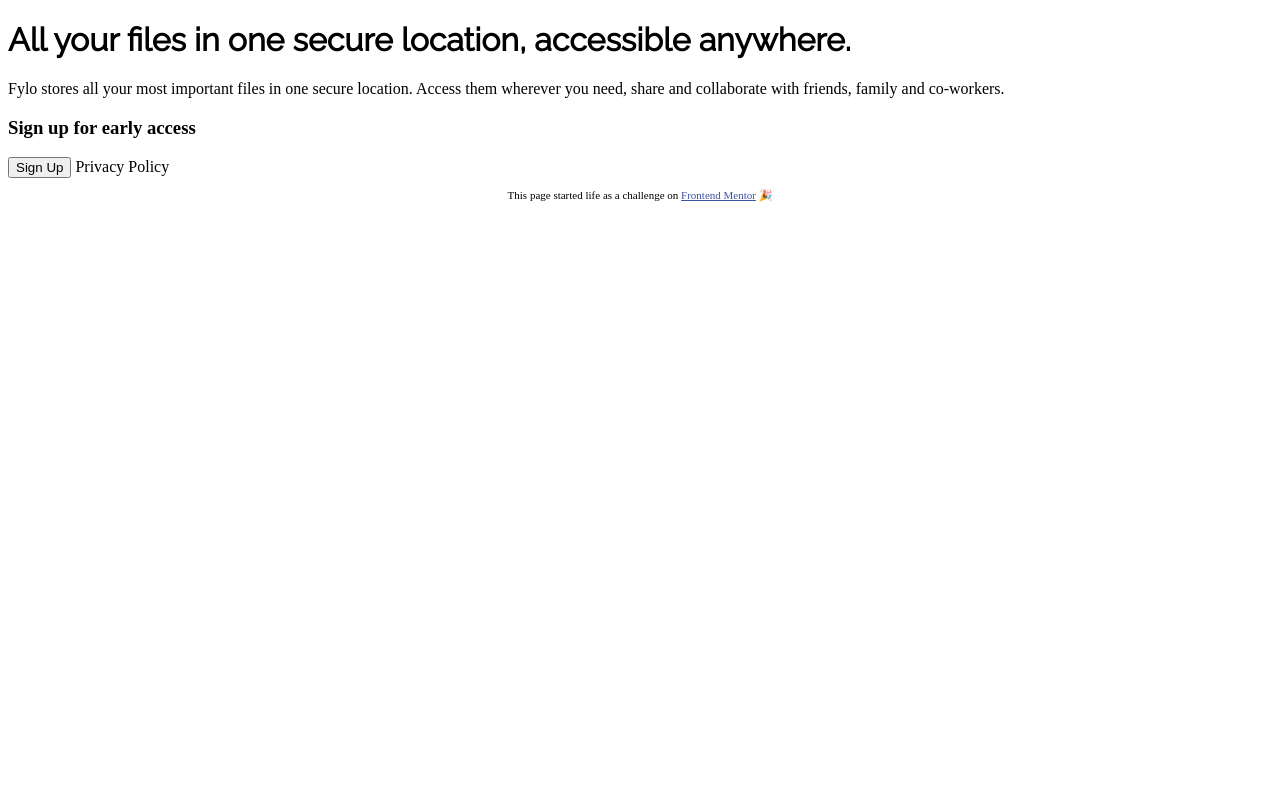
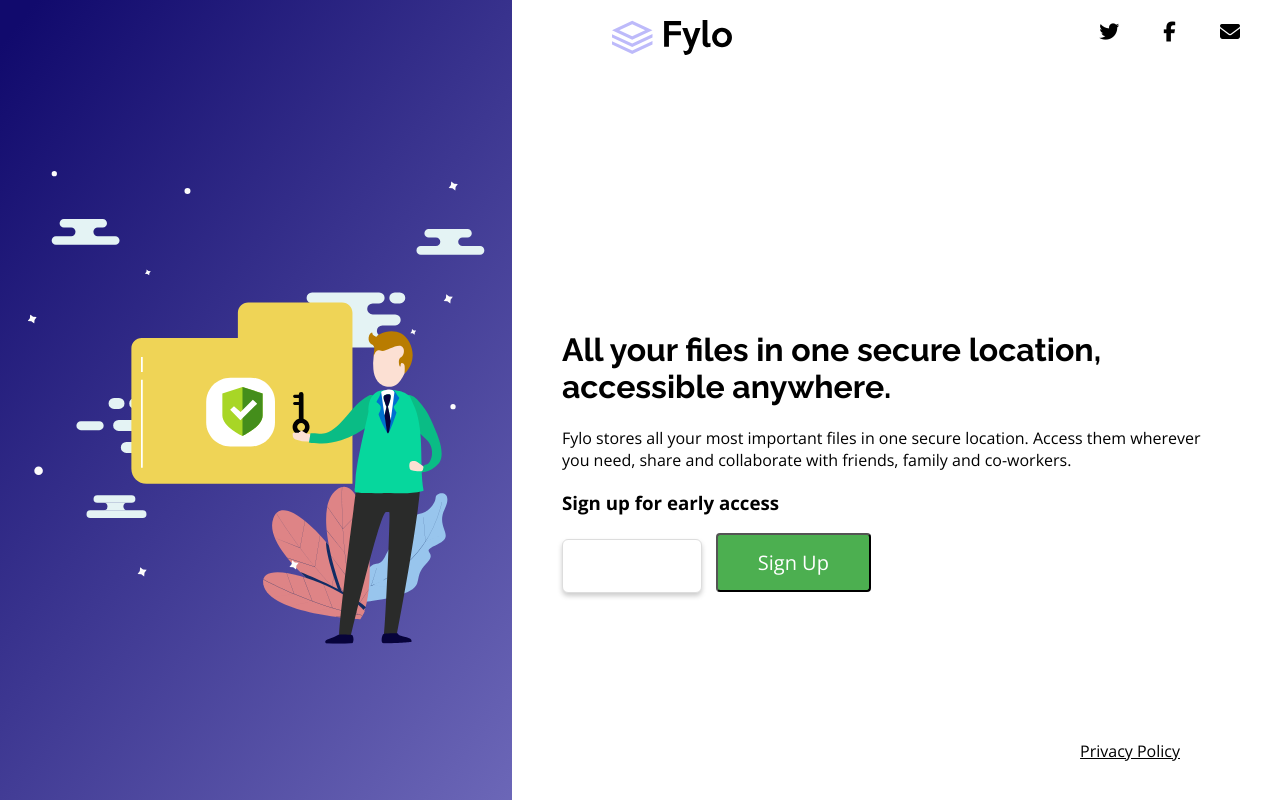
Before and after one commit to meggieveggie/fm-fylo-beta, a plain HTML site: page index.html in a window 1280 px wide. Drawn offline with nearby package versions, Linux system fonts and the light colour scheme.

Commit message:
completed web version

```diff
--- a/index.html
+++ b/index.html
@@ -6,8 +6,10 @@
 
   <link rel="icon" type="image/png" sizes="32x32" href="./images/favicon-32x32.png">
   <link rel="stylesheet" type="text/css" href="stylesheet.css">
-  <link href="https://fonts.googleapis.com/css?family=Open+Sans|Raleway&display=swap" rel="stylesheet">
+  <link href="https://fonts.googleapis.com/css?family=Raleway:700&display=swap" rel="stylesheet">
+  <link href="https://fonts.googleapis.com/css?family=Open+Sans:400,700&display=swap" rel="stylesheet">
 
+  <script src="https://kit.fontawesome.com/e54e12d9a7.js"></script>
 
 
   <title>Frontend Mentor | Beta sign up split layout Challenge</title>
@@ -15,11 +17,30 @@
 </head>
 <body>
 
-  <div>
+    <div class="split-left">
+        <div class="centered image-left">
+          <img src="./images/illustration-main.svg" >
+
+      </div>
+    </div>
 
 
+      <div class="split-right">
+          <div id="container">
+        <div class="topbar">
+          <span class="image-right">
+              <img src="./images/logo.svg">
+          </span>
+          <span class="icons">
+          <i class="fab fa-twitter fa-lg"></i>
+              <i class="fab fa-facebook-f fa-lg"></i>
+              <i class="fas fa-envelope fa-lg"></i>
+            </span>
         </div>
 
+
+
+        <div class="text">
           <h1 id="heading">
             All your files in one secure location, accessible anywhere.
           </h1>
@@ -30,22 +51,32 @@
             family and co-workers.
           </p>
 
-<h3>
+          <h3 class="bold">
             Sign up for early access
           </h3>
-
-<button>
+          <div id="input-button">
+          <input id='input'>
+        </input>
+          <button id="button">
             Sign Up
           </button>
+        </div>
+        </div>
 
-<a>
+        <div id="footer">
+            <a id="footer-text">
               Privacy Policy
               </a>
+              </div>
+        </div>
 
-  <footer>
-    <p class="attribution">
-      This page started life as a challenge on <a href="https://www.frontendmentor.io?ref=challenge" target="_blank">Frontend Mentor</a> 🎉
-    </p>
-  </footer>
+
+
+
+      </div>
+
+
+
+
 </body>
 </html>
--- a/stylesheet.css
+++ b/stylesheet.css
@@ -5,3 +5,121 @@
 #heading {
     font-family: 'Raleway';
 }
+
+body {
+    font-family: 'Open Sans', sans-serif;
+    font-weight: 400;
+}
+
+.bold{
+    font-weight: 700;
+}
+
+/* Split the screen in half */
+.split-left {
+    height: 100%;
+    width: 40%;
+    position: fixed;
+    z-index: 1;
+    top: 0;
+    overflow-x: hidden;
+    padding-top: 20px;
+    left: 0;
+    background-image: url("./images/bg-intro.svg");
+    background-size: 100% 130%;
+  }
+
+  .split-right {
+    height: 100%;
+    width: 60%;
+    position: fixed;
+    z-index: 1;
+    top: 0;
+    overflow-x: hidden;
+    padding-top: 20px;
+    right: 0;
+  }
+
+
+  /* If you want the content centered horizontally and vertically */
+.centered {
+    position: absolute;
+    top: 50%;
+    left: 50%;
+    transform: translate(-50%, -50%);
+  }
+
+  .image-left{
+    width: 100%;
+    border-radius: 100%;
+    text-align: center;
+  }
+
+  /* Style the image inside the centered container, if needed */
+  .image-right {
+    padding-left: 100px;
+  }
+
+  .icons {
+    position: absolute;
+    right: 0;
+  }
+
+  .fab {
+      padding: 10px 40px 30px 0
+  }
+  .fas {
+    padding: 10px 40px 30px 0
+}
+
+#container {
+    min-height:100%;
+    position:relative;
+}
+
+.text {
+    position: absolute;
+    top: 30%;
+    padding: 50px;
+}
+
+    #footer {
+        position:absolute;
+        bottom:0;
+        width:100%;
+        text-align: right;
+        height:80px;   /* Height of the footer */
+     }
+
+     #footer-text {
+         padding-right: 100px;
+         text-decoration: underline;
+     }
+
+
+     #input{
+        width: 20%;
+        height: 50px;
+        border: 1px solid #ddd;
+        margin: 0px 10px 14px 0px;
+-moz-border-radius: 6px;
+-webkit-border-radius: 6px;
+-o-border-radius: 6px;
+-ms-border-radius: 6px;
+border-radius: 6px;
+-moz-box-shadow: 0 3px 5px #ccc;
+-webkit-box-shadow: 0 3px 5px #ccc;
+-o-box-shadow: 0 3px 5px #ccc;
+-ms-box-shadow: 0 3px 5px #ccc;
+box-shadow: 0 3px 5px #ccc;
+     }
+
+     #button{
+        background-color: #4CAF50;
+        border-radius: 4px;
+        color: white;
+        font-family: 'Open Sans', sans-serif;
+        font-weight: 400;
+        padding: 14px 40px;
+        font-size: 20px;
+    }
```
Also changed, not shown: 1 other file. Lines whose indentation alone changed are shown as unchanged.
